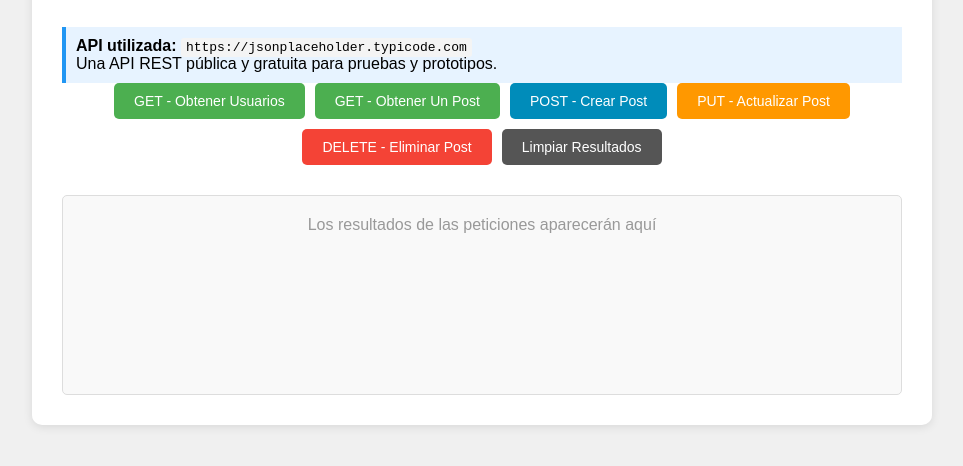
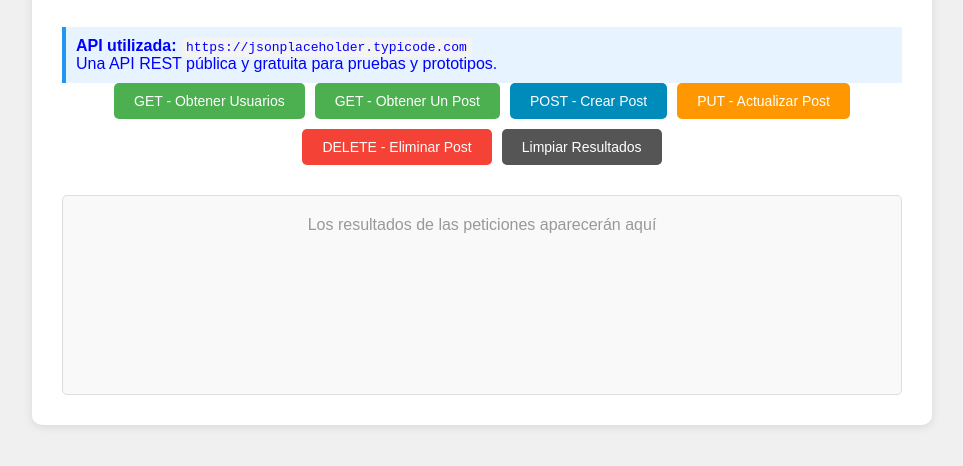
Before and after one commit to GeorgiF0x/GIT_CURSO, a plain HTML site: page index.html in a window 1280 px wide. Shown: the part 90-556 px from the top of the page, without its empty margins (158-1121 px from the left). Drawn offline with Linux system fonts and the light colour scheme; a script that the page names is missing.

Commit message:
Add styles for body text color in styles.css and link stylesheet in index.html

```diff
--- a/index.html
+++ b/index.html
@@ -4,6 +4,7 @@
     <meta charset="UTF-8">
     <meta name="viewport" content="width=device-width, initial-scale=1.0">
     <title>Peticiones HTTP con Async/Await</title>
+    <link rel="stylesheet" href="styles.css">
     <style>
         /* Reseteo básico de estilos */
         * {
--- /dev/null
+++ b/styles.css
@@ -0,0 +1,3 @@
+body{
+    color: blue;
+}
```
